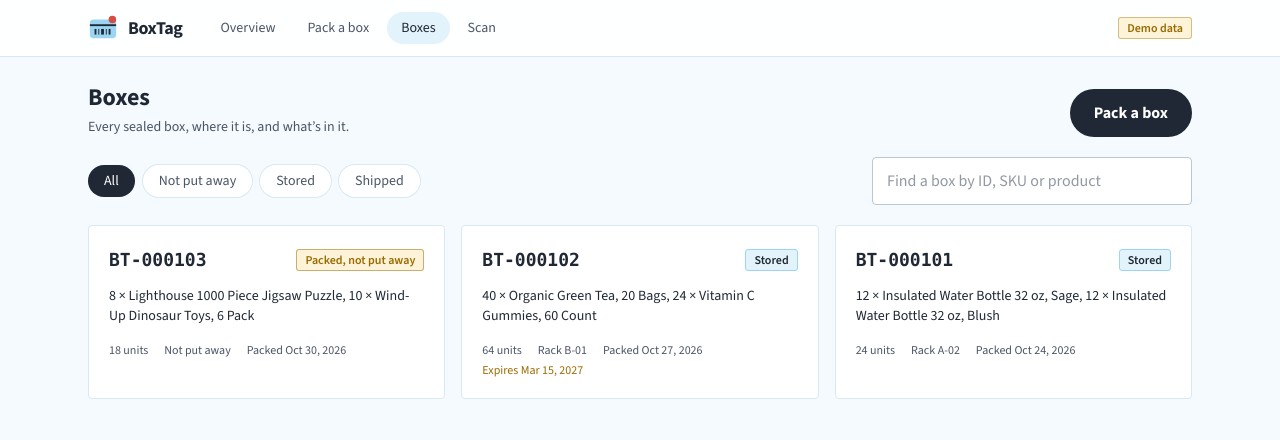
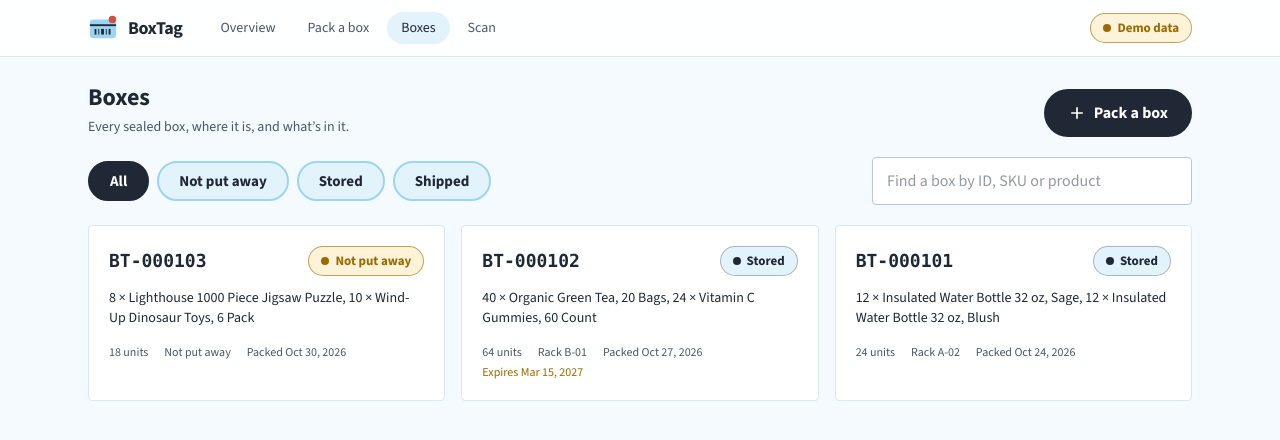
Before and after one commit to Sarah-Kayembe/box-lpn-demo, a Next.js app: page /boxes in a window 1280 px wide. Shown: the top 440 px of the page. Built offline with nearby package versions, Linux system fonts and the light colour scheme; no server answers.

Commit message:
Use tinted pill tags with a status dot and stronger filter chips

```diff
--- a/src/app/boxes/page.tsx
+++ b/src/app/boxes/page.tsx
@@ -1,6 +1,7 @@
 "use client";
 
 import Link from "next/link";
+import { Icon } from "@/components/Icon";
 import { useEffect, useMemo, useState } from "react";
 import { StatusBadge } from "@/components/StatusBadge";
 import { api } from "@/lib/api/client";
@@ -49,6 +50,7 @@ export default function BoxesPage() {
           <p className="mt-1 text-sm text-navy-soft">Every sealed box, where it is, and what’s in it.</p>
         </div>
         <Link href="/pack" className="btn-primary ml-auto">
+          <Icon name="plus" />
           Pack a box
         </Link>
       </div>
@@ -58,8 +60,10 @@ export default function BoxesPage() {
           <button
             key={f.value}
             onClick={() => setFilter(f.value)}
-            className={`rounded-full px-4 py-1.5 text-sm font-medium transition ${
-              filter === f.value ? "bg-navy text-white" : "bg-white text-navy-soft ring-1 ring-line hover:bg-sky-soft"
+            className={`min-h-10 rounded-full border-2 px-5 text-[15px] font-bold transition ${
+              filter === f.value
+                ? "border-navy bg-navy text-white"
+                : "border-sky-brand bg-sky-soft text-navy hover:border-navy"
             }`}
           >
             {f.label}
--- a/src/components/AppHeader.tsx
+++ b/src/components/AppHeader.tsx
@@ -39,7 +39,8 @@ export function AppHeader() {
           })}
         </nav>
 
-        <span className="ml-auto rounded-[3px] border border-butter/40 bg-butter-soft px-2 py-0.5 text-xs font-semibold text-butter">
+        <span className="ml-auto inline-flex items-center gap-1.5 rounded-full border border-butter/60 bg-butter-soft px-3 py-1 text-[13px] font-bold text-butter">
+          <span className="h-2 w-2 rounded-full bg-butter" aria-hidden="true" />
           Demo data
         </span>
       </div>
--- a/src/components/StatusBadge.tsx
+++ b/src/components/StatusBadge.tsx
@@ -1,21 +1,19 @@
 import type { BoxTagStatus } from "@/lib/types";
 
-const styles: Record<BoxTagStatus, string> = {
-  packed: "border-butter/50 bg-butter-soft text-butter",
-  stored: "border-sky-brand bg-sky-soft text-navy",
-  shipped: "border-mint/40 bg-mint-soft text-mint",
-};
-
-const labels: Record<BoxTagStatus, string> = {
-  packed: "Packed, not put away",
-  stored: "Stored",
-  shipped: "In a shipment",
+const styles: Record<BoxTagStatus, { tag: string; dot: string; label: string }> = {
+  packed: { tag: "border-butter/60 bg-butter-soft text-butter", dot: "bg-butter", label: "Not put away" },
+  stored: { tag: "border-navy/30 bg-sky-soft text-navy", dot: "bg-navy", label: "Stored" },
+  shipped: { tag: "border-mint/50 bg-mint-soft text-mint", dot: "bg-mint", label: "In a shipment" },
 };
 
 export function StatusBadge({ status }: { status: BoxTagStatus }) {
+  const s = styles[status];
   return (
-    <span className={`inline-flex rounded-[3px] border px-2 py-0.5 text-xs font-semibold ${styles[status]}`}>
-      {labels[status]}
+    <span
+      className={`inline-flex items-center gap-1.5 whitespace-nowrap rounded-full border px-3 py-1 text-[13px] font-bold ${s.tag}`}
+    >
+      <span className={`h-2 w-2 rounded-full ${s.dot}`} aria-hidden="true" />
+      {s.label}
     </span>
   );
 }
```
